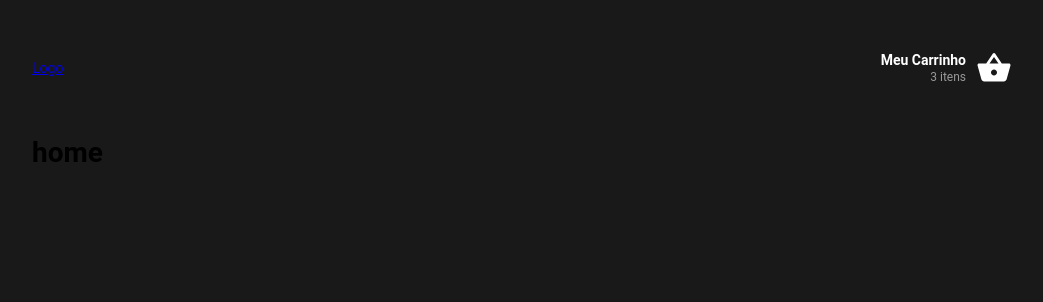
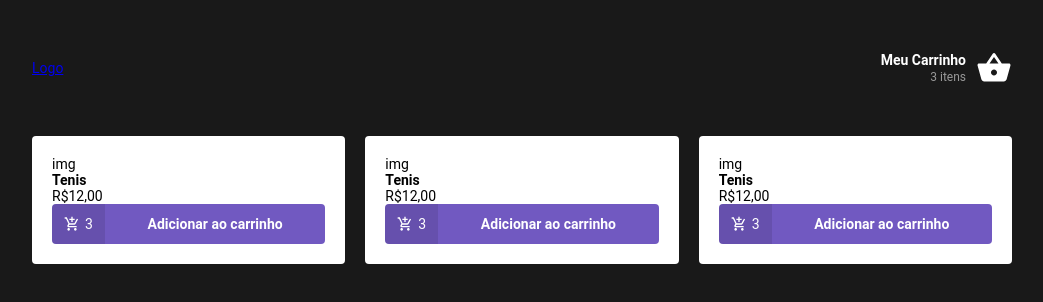
Before and after one commit to AlexandreVila/react-redux-store, a React (Create React App) app: page / in a window 1280 px wide. Shown: the top 302 px of the page, without its empty margins (118-1161 px from the left). Built offline with nearby package versions, Linux system fonts and the light colour scheme.

Commit message:
criacao da pagina home

```diff
--- a/src/pages/Home/index.js
+++ b/src/pages/Home/index.js
@@ -1,7 +1,47 @@
 import React from "react";
+import { MdAddShoppingCart } from 'react-icons/md'
 
-export default function Cart() {
-    return <h1>
-        home
-    </h1>;
+import { ProductList } from './styles'
+
+export default function Home() {
+    return (
+        <ProductList>
+            <li>
+                <div> img </div>
+                <strong>Tenis</strong>
+                <span> R$12,00</span>
+
+                <button type="button">
+                    <div>
+                        <MdAddShoppingCart size={16} color= "#fff" /> 3
+                    </div>
+                    <span> Adicionar ao carrinho </span>
+                </button>
+            </li>
+            <li>
+                <div> img </div>
+                <strong>Tenis</strong>
+                <span> R$12,00</span>
+
+                <button type="button">
+                    <div>
+                        <MdAddShoppingCart size={16} color= "#fff" /> 3
+                    </div>
+                    <span> Adicionar ao carrinho </span>
+                </button>
+            </li>
+            <li>
+                <div> img </div>
+                <strong>Tenis</strong>
+                <span> R$12,00</span>
+
+                <button type="button">
+                    <div>
+                        <MdAddShoppingCart size={16} color= "#fff" /> 3
+                    </div>
+                    <span> Adicionar ao carrinho </span>
+                </button>
+            </li>
+        </ProductList>
+    );
 }
--- /dev/null
+++ b/src/pages/Home/styles.js
@@ -0,0 +1,65 @@
+import styled from 'styled-components';
+import { darken } from 'polished';
+
+export const ProductList = styled.ul`
+    display: grid;
+    grid-template-columns: repeat(3, 1fr);
+    grid-gap: 20px;
+    list-style: none;
+
+    li{
+        display: flex;
+        flex-direction: column;
+        background: #fff;
+        border-radius: 4px;
+        padding: 20px;
+    }
+    img{
+        align-self: center;
+        max-width: 250px;
+    }
+    > strong {
+        font-size: 16px;
+        line-height: 20px;
+        color: #333;
+        margin-top: 5px;
+    }
+    > span {
+        font-size: 21px;
+        font-weight: bold;
+        margin: 5px 0 20px;
+    }
+    button{
+        background: #7159c1;
+        color: #fff;
+        border: 0;
+        border-radius: 4px;
+        overflow: hidden;
+        margin-top: auto;
+
+        display: flex;
+        align-items: center;
+        transition: background 0.2s;
+
+        &:hover{
+            background: ${darken(0.03,'#7159c1')};
+        }
+
+        div{
+             display: flex;
+             align-items: center;
+             padding: 12px;
+             background: rgba(0,0,0,0.1);
+
+             svg{
+                margin-right: 5px;
+             }
+        }
+        span{
+            flex: 1;
+            text-align: center;
+            font-weight: bold;
+        }
+    }
+
+`;
```
